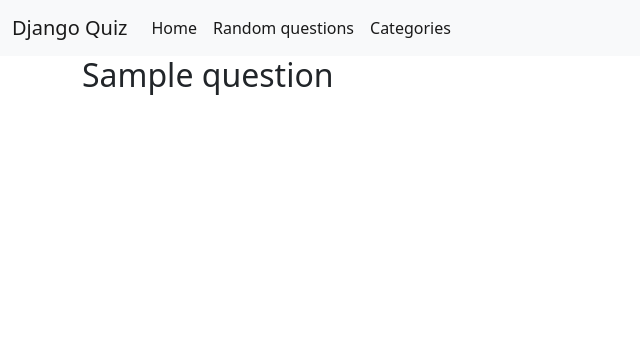
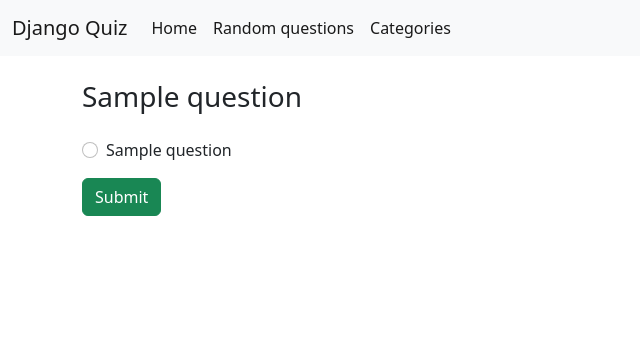
Before and after one commit to AlexGCbn/django-quiz, a Django app: template questions/templates/random_question.html in a window 1280 px wide. Shown: the top 356 px of the page, without its empty margins (0-640 px from the left). Run offline with Django 4.2, Linux system fonts and the light colour scheme; the template is opened without the code that fills it: most values are stand-ins (such as "Sample title", 1, 10 or a date in 2020); data that the repository does not hold is empty.

Commit message:
Add question HTML form and post method

```diff
--- a/django_quiz/settings.py
+++ b/django_quiz/settings.py
@@ -60,7 +60,7 @@
 ROOT_URLCONF = 'django_quiz.urls'
 
 CSRF_TRUSTED_ORIGINS = {
-    'https://8000-alexgcbn-djangoquiz-1n74yjaifms.ws-eu75.gitpod.io'
+    'https://*.gitpod.io'
 }
 
 TEMPLATES = [
--- a/questions/templates/random_question.html
+++ b/questions/templates/random_question.html
@@ -1,8 +1,24 @@
 {% extends "base.html" %} {% block content %}
 
 <div class="container">
-  <h2>{{ question }}</h2>
-
+    <h3 class="mt-4">{{ question | safe }}</h3>
+    <form method="POST" class="mt-4">
+        {% csrf_token %}
+        <div class="mb-3">
+            <!-- Iterate over answers -->
+            {% for x in question.questions %}
+            <div class="form-check">
+                <input class="form-check-input" type="radio" name="answer" value="{{ x }}" required />
+                <label class="form-check-label">
+                    {{ x | safe }}
+                </label>
+            </div>
+            {% endfor %}
+        </div>
+        <!-- Hidden input to pass question ID -->
+        <input type="hidden" value="{{ question.id }}" name="question_id">
+        <button type="submit" class="btn btn-success">Submit</button>
+    </form>
 </div>
 
 {% endblock %}
```
Also changed, not shown: questions/forms.py (+9 -0 lines), questions/views.py (+15 -2 lines).
